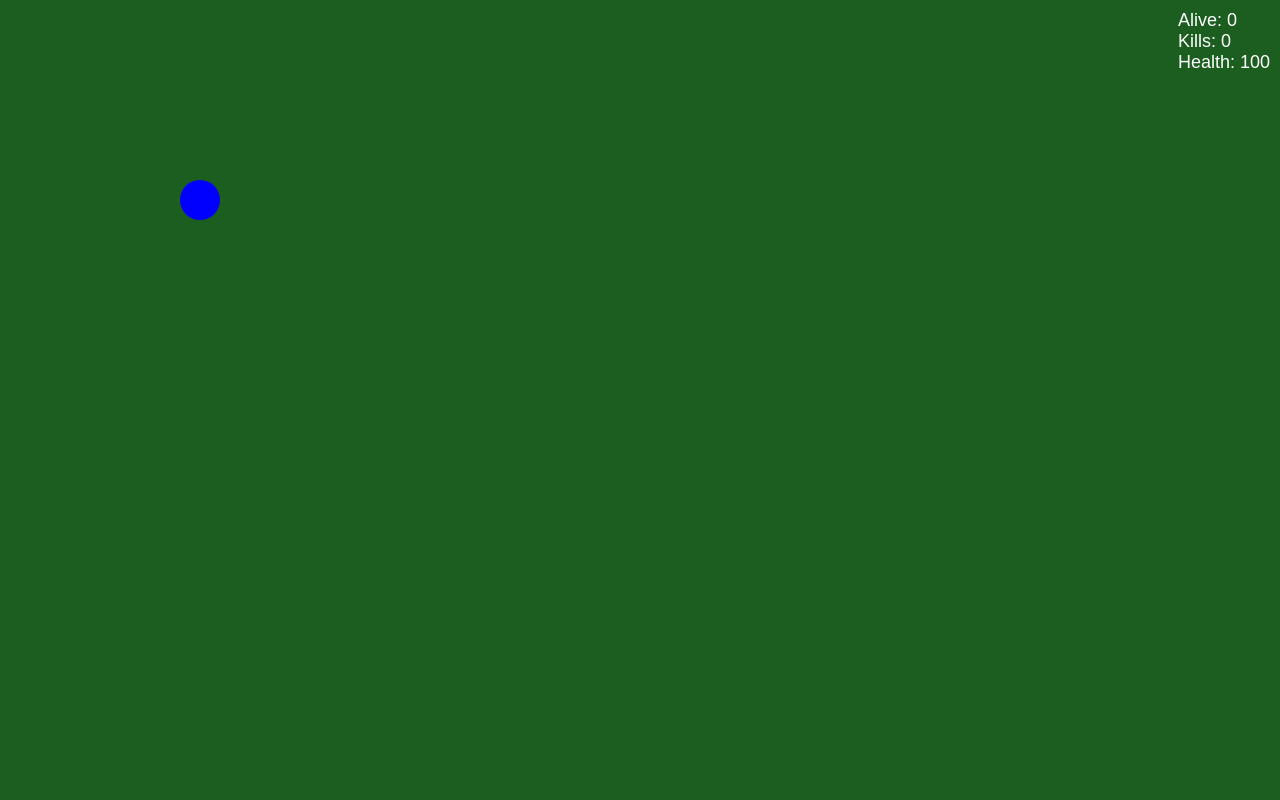
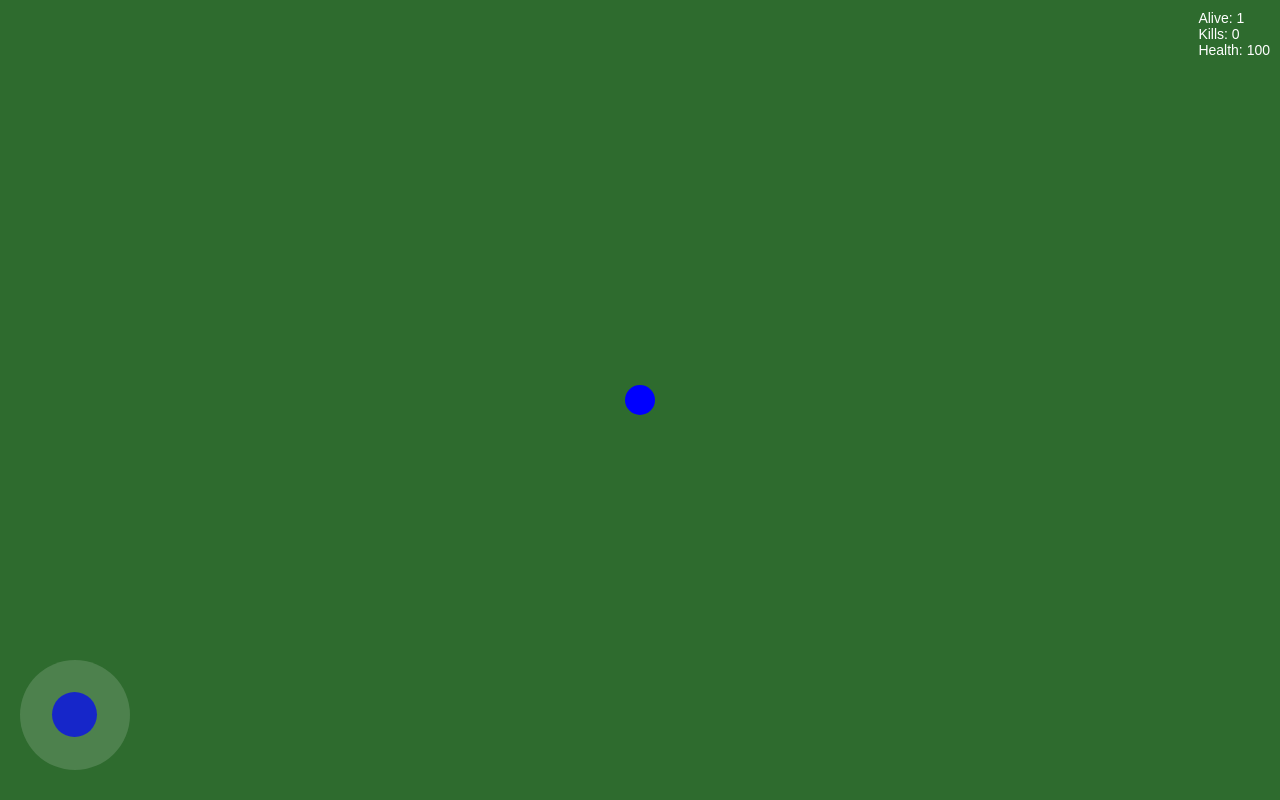
Before and after one commit to divakarkumar00k-art/mini-battleground-server, a website: page public/index.html in a window 1280 px wide. Drawn offline with Linux system fonts and the light colour scheme.

Commit message:
Update index.html

```diff
--- a/public/index.html
+++ b/public/index.html
@@ -1,117 +1,190 @@
 <!DOCTYPE html>
 <html>
 <head>
+<meta name="viewport" content="width=device-width, initial-scale=1.0, user-scalable=no" />
 <title>Mini Battleground</title>
+
 <style>
 body {
   margin: 0;
   overflow: hidden;
-      background: #1b5e20;
+  background: #2e6b2e;
+  font-family: Arial;
 }
-    canvas {
+
+#gameCanvas {
   display: block;
 }
+
 #ui {
-      position: absolute;
+  position: fixed;
   top: 10px;
   right: 10px;
   color: white;
-      font-family: Arial;
-      font-size: 18px;
+  font-size: 14px;
+}
+
+#joystickContainer {
+  position: fixed;
+  bottom: 30px;
+  left: 20px;
+  width: 110px;
+  height: 110px;
+}
+
+#joystickBase {
+  width: 100%;
+  height: 100%;
+  background: rgba(255,255,255,0.15);
+  border-radius: 50%;
+  position: relative;
+  touch-action: none;
+}
+
+#joystickStick {
+  width: 45px;
+  height: 45px;
+  background: rgba(0,0,255,0.7);
+  border-radius: 50%;
+  position: absolute;
+  left: 32px;
+  top: 32px;
 }
 </style>
 </head>
+
 <body>
 
+<canvas id="gameCanvas"></canvas>
+
 <div id="ui">
-  Alive: <span id="alive">0</span><br>
-  Kills: <span id="kills">0</span><br>
-  Health: <span id="health">100</span>
+  <div>Alive: <span id="alive">1</span></div>
+  <div>Kills: <span id="kills">0</span></div>
+  <div>Health: <span id="health">100</span></div>
 </div>
 
-<canvas id="game"></canvas>
+<div id="joystickContainer">
+  <div id="joystickBase">
+    <div id="joystickStick"></div>
+  </div>
+</div>
 
 <script>
-const canvas = document.getElementById("game");
+const canvas = document.getElementById("gameCanvas");
 const ctx = canvas.getContext("2d");
 
 canvas.width = window.innerWidth;
 canvas.height = window.innerHeight;
 
-let player = { x: 200, y: 200 };
+let player = { x: canvas.width/2, y: canvas.height/2 };
 let players = {};
-let alive = 0;
 let kills = 0;
 let health = 100;
+let alive = 1;
 
-const ws = new WebSocket("wss://mini-battleground-server-production.up.railway.app");
+const socket = new WebSocket("wss://mini-battleground-server-production.up.railway.app");
 
-ws.onmessage = (msg) => {
-  const data = JSON.parse(msg.data);
-
-  if (data.type === "welcome") {
-    player.id = data.playerId;
-    health = data.health;
-  }
+socket.onmessage = (event) => {
+  const data = JSON.parse(event.data);
 
   if (data.type === "playerMove") {
     players[data.playerId] = { x: data.x, y: data.y };
   }
 
-  if (data.type === "aliveCount") {
+  if (data.type === "playerCount") {
     alive = data.total;
+    document.getElementById("alive").innerText = alive;
   }
 
   if (data.type === "killUpdate") {
-    if (data.playerId === player.id) {
     kills = data.kills;
-    }
+    document.getElementById("kills").innerText = kills;
   }
 
   if (data.type === "playerHit") {
-    if (data.targetId === player.id) {
     health = data.health;
-    }
+    document.getElementById("health").innerText = health;
   }
 };
 
-document.addEventListener("touchmove", (e) => {
-  const touch = e.touches[0];
-  player.x = touch.clientX;
-  player.y = touch.clientY;
+function draw() {
+  ctx.clearRect(0,0,canvas.width,canvas.height);
 
-  ws.send(JSON.stringify({
+  // draw self
+  ctx.fillStyle = "blue";
+  ctx.beginPath();
+  ctx.arc(player.x, player.y, 15, 0, Math.PI*2);
+  ctx.fill();
+
+  // draw other players
+  ctx.fillStyle = "red";
+  for (let id in players) {
+    ctx.beginPath();
+    ctx.arc(players[id].x, players[id].y, 15, 0, Math.PI*2);
+    ctx.fill();
+  }
+
+  requestAnimationFrame(draw);
+}
+draw();
+
+
+// JOYSTICK
+const base = document.getElementById("joystickBase");
+const stick = document.getElementById("joystickStick");
+
+let dragging = false;
+let currentX = 0;
+let currentY = 0;
+let moveInterval = null;
+let maxDistance = 40;
+
+base.addEventListener("touchstart", () => {
+  dragging = true;
+
+  moveInterval = setInterval(() => {
+    if (!dragging) return;
+
+    player.x += currentX * 0.1;
+    player.y += currentY * 0.1;
+
+    socket.send(JSON.stringify({
       type: "move",
       x: player.x,
       y: player.y
     }));
+  }, 50);
 });
 
-function draw() {
-  ctx.clearRect(0, 0, canvas.width, canvas.height);
+base.addEventListener("touchend", () => {
+  dragging = false;
+  clearInterval(moveInterval);
+  stick.style.left = "32px";
+  stick.style.top = "32px";
+});
 
-  // Player
-  ctx.fillStyle = "blue";
-  ctx.beginPath();
-  ctx.arc(player.x, player.y, 20, 0, Math.PI * 2);
-  ctx.fill();
+base.addEventListener("touchmove", (e) => {
+  if (!dragging) return;
 
-  // Other players
-  ctx.fillStyle = "red";
-  for (let id in players) {
-    ctx.beginPath();
-    ctx.arc(players[id].x, players[id].y, 20, 0, Math.PI * 2);
-    ctx.fill();
+  const rect = base.getBoundingClientRect();
+  const touch = e.touches[0];
+
+  let x = touch.clientX - rect.left - 55;
+  let y = touch.clientY - rect.top - 55;
+
+  const distance = Math.sqrt(x*x + y*y);
+
+  if (distance > maxDistance) {
+    x = (x / distance) * maxDistance;
+    y = (y / distance) * maxDistance;
   }
 
-  document.getElementById("alive").innerText = alive;
-  document.getElementById("kills").innerText = kills;
-  document.getElementById("health").innerText = health;
+  currentX = x;
+  currentY = y;
 
-  requestAnimationFrame(draw);
-}
-
-draw();
+  stick.style.left = 32 + x + "px";
+  stick.style.top = 32 + y + "px";
+});
 </script>
 
 </body>
```
Lines whose indentation alone changed are shown as unchanged.
